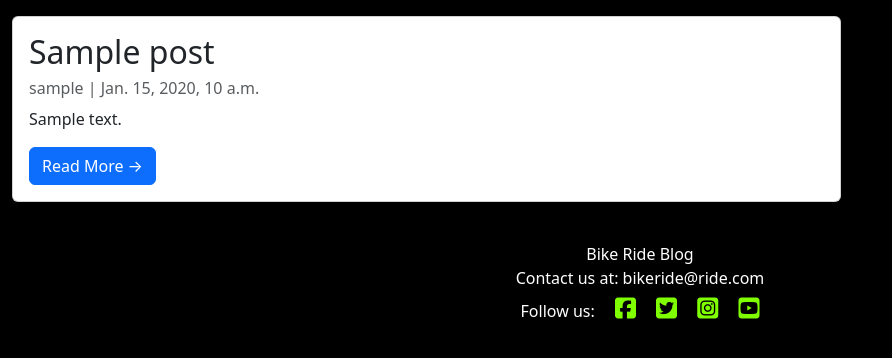
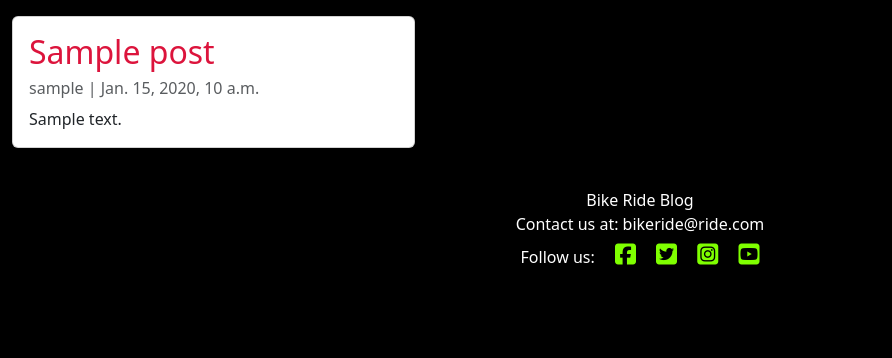
Before and after one commit to deima24/Bike-Ride, a Django app: page /posts/ in a window 1280 px wide. Shown: the part 86-444 px from the top of the page, without its empty margins (0-892 px from the left). Run offline with Django 3.2, Linux system fonts and the light colour scheme; tables that the repository leaves empty hold one stand-in row (values such as "Sample post"); some libraries are stand-ins or nearby versions.

Commit message:
created rows for the post 3 per line

```diff
--- a/ride/models.py
+++ b/ride/models.py
@@ -11,7 +11,7 @@ class Post(models.Model):
     update_on = models.DateTimeField(auto_now=True)
     content = models.TextField()
     featured_image = CloudinaryField('image', default='placeholder')
-    excerpt = models.TextField(blank=True)
+    #excerpt = models.TextField(blank=True)
     created_on = models.DateTimeField(auto_now_add=True)
     status = models.IntegerField(choices=STATUS, default=0)
     likes = models.ManyToManyField(User, related_name='ride_likes', blank=True)
--- a/ride/urls.py
+++ b/ride/urls.py
@@ -3,5 +3,5 @@ from django.urls import path
 
 urlpatterns = [
     path("", views.PostList.as_view(), name="posts"),
-    path('<int:slug>', views.PostDetail.as_view(), name='post_detail'),
+    path('<slug:slug>', views.PostDetail.as_view(), name='post_detail'),
 ]
--- a/static/css/style.css
+++ b/static/css/style.css
@@ -31,3 +31,11 @@ body {
     text-align: center;
     color:aliceblue;
 }
+
+.card-title {
+    color: crimson;
+}
+
+a {
+    text-decoration: none;
+}
--- a/templates/rides.html
+++ b/templates/rides.html
@@ -4,17 +4,34 @@
   <div class="container-fluid">
     <div class="row">
       <!-- Blog Entries Column -->
-      <div class="col-md-8 mt-3 left">
+      <div class="col-md-12 mt-3 left">
+        <div class="row">
+
           {% for post in post_list %}
+
+          <div class="col-md-4">
             <div class="card mb-4">
               <div class="card-body">
+                <!--<h2 class="card-title">{{ post.title }}</h2> -->
+                <a href="{% url 'post_detail' post.slug  %}">
                   <h2 class="card-title">{{ post.title }}</h2>
+                </a>
                 <p class="card-text text-muted h6">{{ post.author }} | {{ post.created_on}} </p>
                 <p class="card-text">{{post.content|slice:":200"}}</p>
-            <a href="{% url 'post_detail' post.slug  %}" class="btn btn-primary">Read More &rarr;</a>
+
               </div>
             </div>
+          </div>
+
+          {% if forloop.counter|divisibleby:3 %}
+
+        </div>
+        <div class="row">
+
+          {% endif %}
           {% endfor %}
+
+        </div>
       </div>
     </div>
   </div>
```
Lines whose indentation alone changed are shown as unchanged.
